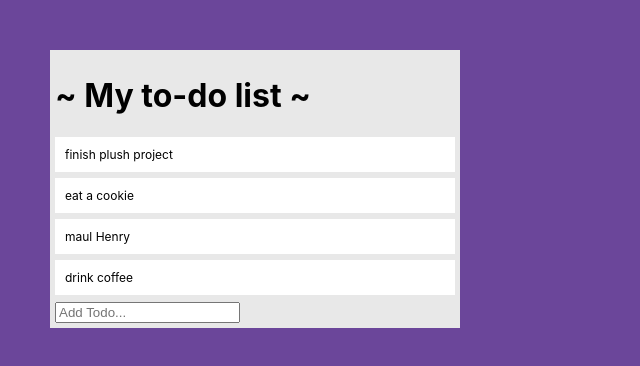
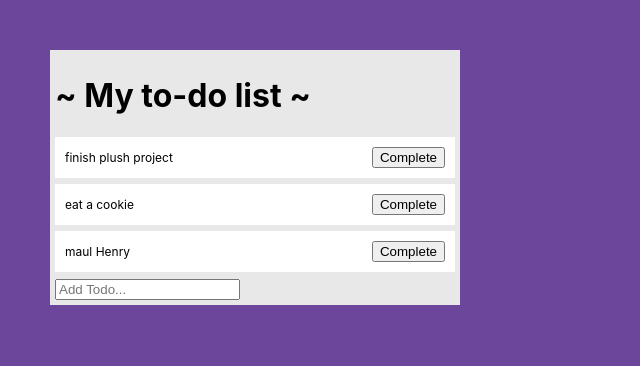
Before and after one commit to C2jay/todolist, a React (Create React App) app: page / in a window 1280 px wide. Shown: the top 366 px of the page, without its empty margins (0-640 px from the left). Built offline with nearby package versions, Linux system fonts and the light colour scheme.

Commit message:
complete task

```diff
--- a/src/App.js
+++ b/src/App.js
@@ -6,14 +6,19 @@ import "./App.css";
 
 function App() {
   const [todos, setTodos] = useState( [
-    "finish plush project",
-    "eat a cookie",
-    "maul Henry",
-    "drink coffee",
+    {text:"finish plush project", isCompleted: false},
+    {text:"eat a cookie", isCompleted: false},
+    {text:"maul Henry", isCompleted: false},
   ]);
 
   const addTodo = (text) => {
-    const newTodos = [...todos, text];
+    const newTodos = [...todos, {text}];
+    setTodos(newTodos);
+  };
+
+  const completeTodo = (index) => {
+    const newTodos = [...todos];
+    newTodos[index].isCompleted = true;
     setTodos(newTodos);
   };
 
@@ -23,7 +28,12 @@ function App() {
     <div className="todo-list">
       <h1>~ My to-do list ~</h1>
       {todos.map((todo, index) => (
-        <TodoItem todo={todo} key={index} />
+        <TodoItem
+        todo={todo}
+        key={index}
+        index={index}
+        completeTodo={completeTodo}
+        />
       ))}
       <TodoForm addTodo={addTodo} />
     </div>
--- a/src/components/TodoItem/TodoItem.css
+++ b/src/components/TodoItem/TodoItem.css
@@ -7,3 +7,7 @@
     align-items: center;
     justify-content: space-between;
   }
+
+.complete {
+    text-decoration: line-through;
+}
--- a/src/components/TodoItem/TodoItem.jsx
+++ b/src/components/TodoItem/TodoItem.jsx
@@ -2,8 +2,15 @@ import React from 'react';
 import "./TodoItem.css";
 
 function TodoItem(props) {
-    const {todo} = props;
-return <div className="todo">{todo}</div>
+    const {todo, index, completeTodo} = props;
+return (
+    <div className={`todo ${todo.isCompleted ? "complete" : ""}`}>
+        {todo.text}
+        <div>
+            <button onClick={() => completeTodo(index)}>Complete</button>
+        </div>
+    </div>
+    );
 }
 
 export default TodoItem;
```
